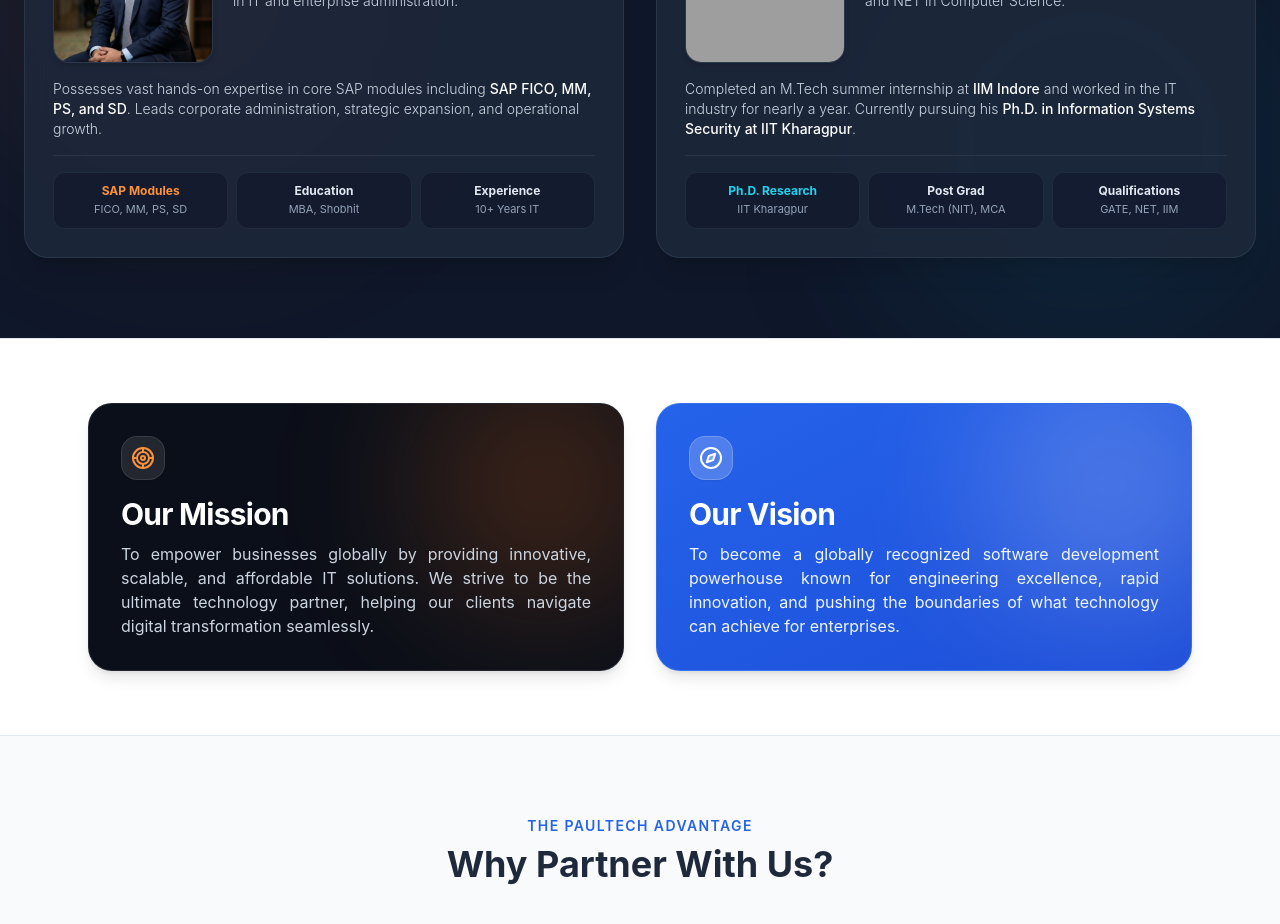
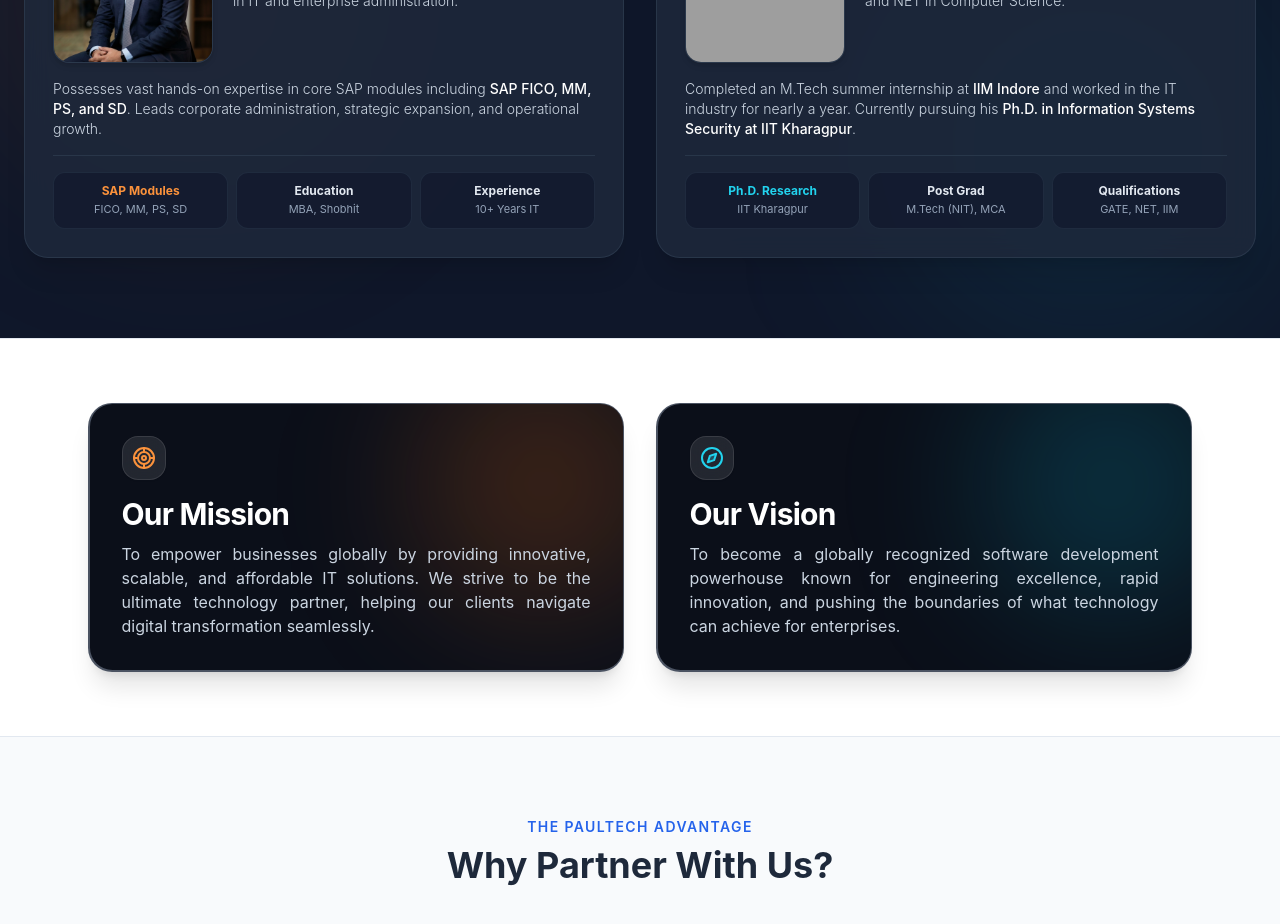
Before and after one commit to supportpaultech-hub/paultech, a React (Vite) app in the folder frontend/: page /about in a window 1280 px wide. Shown: the part 1400-2324 px from the top of the page. Built offline with nearby package versions, Linux system fonts and the light colour scheme; no server answers; grey boxes are pictures that could not be loaded.

Commit message:
feat: add About page component with company history and leadership details

```diff
--- a/frontend/src/pages/About.jsx
+++ b/frontend/src/pages/About.jsx
@@ -212,21 +212,37 @@ const About = () => {
         </div>
       </section>
 
-      {/* 3. Mission & Vision (Modern Cards) */}
+      {/* 3. Mission & Vision (Modern Cards with Visual Harmony & Interactive Border Beam) */}
       <section className="py-10 sm:py-14 md:py-16 bg-white border-y border-slate-200">
+        {/* Keyframe for Interactive Border Beam */}
+        <style>{`
+          @keyframes borderBeamRotate {
+            0% { transform: rotate(0deg); }
+            100% { transform: rotate(360deg); }
+          }
+        `}</style>
+
         <div className="max-w-6xl mx-auto px-4 sm:px-6">
           <div className="grid grid-cols-1 md:grid-cols-2 gap-6 sm:gap-8">
 
-            {/* Mission */}
-            <div className="group relative bg-[#0B0F19] border border-white/10 hover:border-orange-500/50 rounded-2xl sm:rounded-3xl p-6 sm:p-7 md:p-8 overflow-hidden cursor-pointer shadow-lg hover:shadow-[0_20px_50px_-10px_rgba(249,115,22,0.30)] hover:-translate-y-2 hover:scale-[1.015] transition-all duration-500 flex flex-col justify-between">
-              {/* Top Accent Line on Hover */}
-              <div className="absolute top-0 inset-x-0 h-1 bg-gradient-to-r from-orange-500 via-amber-400 to-orange-500 opacity-0 group-hover:opacity-100 transition-opacity duration-500"></div>
+            {/* Mission Card (Orange / Amber Glow) */}
+            <div className="group relative rounded-2xl sm:rounded-3xl p-[1.5px] bg-slate-800/80 overflow-hidden cursor-pointer hover:-translate-y-2 hover:scale-[1.015] transition-all duration-500 shadow-xl hover:shadow-[0_20px_50px_-10px_rgba(249,115,22,0.35)] flex flex-col">
+              {/* Rotating Border Beam on Hover */}
+              <div
+                className="absolute inset-[-150%] opacity-0 group-hover:opacity-100 transition-opacity duration-500 pointer-events-none"
+                style={{
+                  background: 'conic-gradient(from 0deg, transparent 0deg 280deg, rgba(249,115,22,0.85) 325deg, #f97316 360deg)',
+                  animation: 'borderBeamRotate 3.5s linear infinite'
+                }}
+              />
 
+              {/* Inner Dark Graphite Card */}
+              <div className="relative z-10 w-full h-full bg-[#0B0F19] rounded-[calc(1rem-1.5px)] sm:rounded-[calc(1.5rem-1.5px)] p-6 sm:p-7 md:p-8 overflow-hidden flex flex-col justify-between flex-grow">
                 {/* Light Sheen Sweep Overlay */}
-              <div className="pointer-events-none absolute -inset-full w-[200%] h-[200%] bg-gradient-to-tr from-transparent via-white/5 to-transparent -translate-x-full group-hover:translate-x-full transition-transform duration-1000 ease-out"></div>
+                <div className="pointer-events-none absolute -inset-full w-[200%] h-[200%] bg-gradient-to-tr from-transparent via-white/5 to-transparent -translate-x-full group-hover:translate-x-full transition-transform duration-1000 ease-out" />
 
-              {/* Ambient Glow */}
-              <div className="absolute -top-12 -right-12 w-64 h-64 bg-orange-500/20 blur-[70px] rounded-full group-hover:scale-125 group-hover:bg-orange-500/40 transition-all duration-700 pointer-events-none"></div>
+                {/* Orange / Amber Ambient Glow */}
+                <div className="absolute -top-12 -right-12 w-64 h-64 bg-orange-500/20 blur-[70px] rounded-full group-hover:scale-125 group-hover:bg-orange-500/40 transition-all duration-700 pointer-events-none" />
 
                 <div className="relative z-10">
                   <div className="w-11 h-11 sm:w-13 sm:h-13 bg-white/10 rounded-xl sm:rounded-2xl flex items-center justify-center mb-3.5 sm:mb-4 backdrop-blur-md border border-white/10 group-hover:border-orange-500/40 group-hover:scale-110 group-hover:rotate-6 group-hover:bg-orange-500/20 transition-all duration-500 shadow-sm">
@@ -244,30 +260,40 @@ const About = () => {
                   </p>
                 </div>
               </div>
+            </div>
 
-            {/* Vision */}
-            <div className="group relative bg-gradient-to-br from-blue-600 to-blue-700 border border-blue-400/30 hover:border-white/60 rounded-2xl sm:rounded-3xl p-6 sm:p-7 md:p-8 overflow-hidden cursor-pointer shadow-lg hover:shadow-[0_20px_50px_-10px_rgba(37,99,235,0.45)] hover:-translate-y-2 hover:scale-[1.015] transition-all duration-500 flex flex-col justify-between">
-              {/* Top Accent Line on Hover */}
-              <div className="absolute top-0 inset-x-0 h-1 bg-gradient-to-r from-cyan-300 via-white to-blue-200 opacity-0 group-hover:opacity-100 transition-opacity duration-500"></div>
+            {/* Vision Card (Electric Cyan / Royal Blue Glow) */}
+            <div className="group relative rounded-2xl sm:rounded-3xl p-[1.5px] bg-slate-800/80 overflow-hidden cursor-pointer hover:-translate-y-2 hover:scale-[1.015] transition-all duration-500 shadow-xl hover:shadow-[0_20px_50px_-10px_rgba(6,182,212,0.35)] flex flex-col">
+              {/* Rotating Border Beam on Hover */}
+              <div
+                className="absolute inset-[-150%] opacity-0 group-hover:opacity-100 transition-opacity duration-500 pointer-events-none"
+                style={{
+                  background: 'conic-gradient(from 0deg, transparent 0deg 280deg, rgba(6,182,212,0.85) 325deg, #38bdf8 360deg)',
+                  animation: 'borderBeamRotate 3.5s linear infinite'
+                }}
+              />
 
+              {/* Inner Dark Graphite Card */}
+              <div className="relative z-10 w-full h-full bg-[#0B0F19] rounded-[calc(1rem-1.5px)] sm:rounded-[calc(1.5rem-1.5px)] p-6 sm:p-7 md:p-8 overflow-hidden flex flex-col justify-between flex-grow">
                 {/* Light Sheen Sweep Overlay */}
-              <div className="pointer-events-none absolute -inset-full w-[200%] h-[200%] bg-gradient-to-tr from-transparent via-white/10 to-transparent -translate-x-full group-hover:translate-x-full transition-transform duration-1000 ease-out"></div>
+                <div className="pointer-events-none absolute -inset-full w-[200%] h-[200%] bg-gradient-to-tr from-transparent via-white/5 to-transparent -translate-x-full group-hover:translate-x-full transition-transform duration-1000 ease-out" />
 
-              {/* Ambient Glow */}
-              <div className="absolute -top-12 -right-12 w-64 h-64 bg-white/20 blur-[70px] rounded-full group-hover:scale-125 group-hover:bg-white/35 transition-all duration-700 pointer-events-none"></div>
+                {/* Electric Cyan / Blue Ambient Glow */}
+                <div className="absolute -top-12 -right-12 w-64 h-64 bg-cyan-500/20 blur-[70px] rounded-full group-hover:scale-125 group-hover:bg-cyan-500/40 transition-all duration-700 pointer-events-none" />
 
                 <div className="relative z-10">
-                <div className="w-11 h-11 sm:w-13 sm:h-13 bg-white/20 rounded-xl sm:rounded-2xl flex items-center justify-center mb-3.5 sm:mb-4 backdrop-blur-md border border-white/20 group-hover:border-white/60 group-hover:scale-110 group-hover:rotate-6 group-hover:bg-white/30 transition-all duration-500 shadow-sm">
+                  <div className="w-11 h-11 sm:w-13 sm:h-13 bg-white/10 rounded-xl sm:rounded-2xl flex items-center justify-center mb-3.5 sm:mb-4 backdrop-blur-md border border-white/10 group-hover:border-cyan-400/40 group-hover:scale-110 group-hover:rotate-6 group-hover:bg-cyan-500/20 transition-all duration-500 shadow-sm">
                     {/* Modern Strategic Compass / Guiding Star Icon for Vision */}
-                  <svg className="w-5 h-5 sm:w-6 sm:h-6 text-white group-hover:text-cyan-100 transition-colors" viewBox="0 0 24 24" fill="none" stroke="currentColor" strokeWidth="2" strokeLinecap="round" strokeLinejoin="round">
+                    <svg className="w-5 h-5 sm:w-6 sm:h-6 text-cyan-400 group-hover:text-cyan-300 transition-colors" viewBox="0 0 24 24" fill="none" stroke="currentColor" strokeWidth="2" strokeLinecap="round" strokeLinejoin="round">
                       <circle cx="12" cy="12" r="10" />
                       <polygon points="16.24 7.76 14.12 14.12 7.76 16.24 9.88 9.88 16.24 7.76" fill="currentColor" fillOpacity="0.25" />
                     </svg>
                   </div>
-                <h2 className="text-xl sm:text-2xl lg:text-3xl font-bold text-white mb-2 sm:mb-2.5 tracking-tight group-hover:text-cyan-100 transition-colors">Our Vision</h2>
-                <p className="text-blue-50 text-xs sm:text-sm md:text-base leading-relaxed text-justify">
+                  <h2 className="text-xl sm:text-2xl lg:text-3xl font-bold text-white mb-2 sm:mb-2.5 tracking-tight group-hover:text-cyan-300 transition-colors">Our Vision</h2>
+                  <p className="text-slate-300 text-xs sm:text-sm md:text-base leading-relaxed text-justify">
                     To become a globally recognized software development powerhouse known for engineering excellence, rapid innovation, and pushing the boundaries of what technology can achieve for enterprises.
                   </p>
+                </div>
               </div>
             </div>
 
```
Lines whose indentation alone changed are shown as unchanged.
